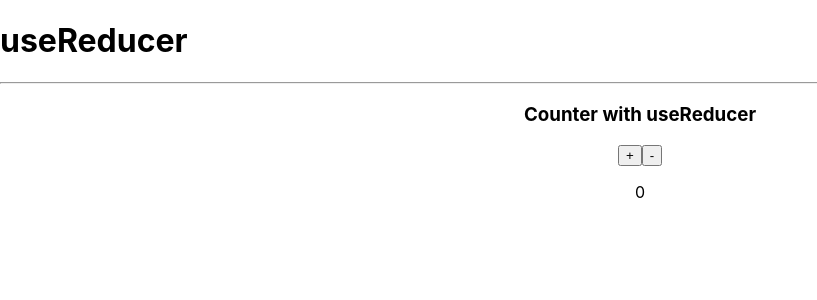
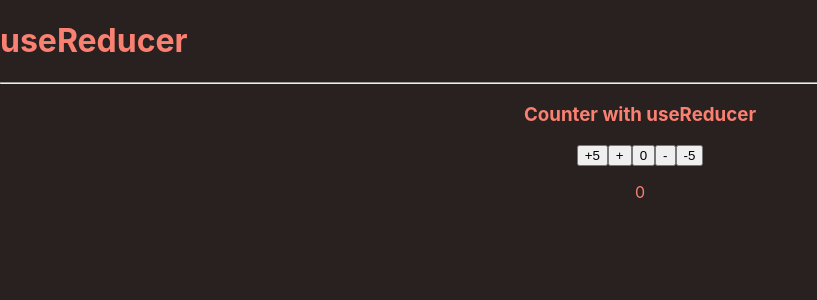
Before and after one commit to garciaarmando/react-practices, a React (Create React App) app in the folder 05-use-reducer/: page / in a window 1280 px wide. Shown: the top 300 px of the page, without its empty margins (0-817 px from the left). Built offline with nearby package versions, Linux system fonts and the light colour scheme.

Commit message:
using the concept of payload on useReducer

```diff
--- a/05-use-reducer/src/components/CounterReducer.js
+++ b/05-use-reducer/src/components/CounterReducer.js
@@ -2,12 +2,27 @@ import { useReducer } from "react";
 
 const initialState = { contador: 0 };
 
+const TYPES = {
+  INCREMENT_5: "INCREMENT_5",
+  INCREMENT: "INCREMENT",
+  RESET: "RESET",
+  DECREMENT: "DECREMENT",
+  DECREMENT_5: "DECREMENT_5",
+};
+
 const reducer = (state, action) => {
   switch (action.type) {
-    case "INCREMENT":
+    case TYPES.INCREMENT_5:
+      return { contador: state.contador + action.payload };
+    case TYPES.INCREMENT:
       return { contador: state.contador + 1 };
-    case "DECREMENT":
+    case TYPES.RESET:
+      return initialState;
+    case TYPES.DECREMENT_5:
+      return { contador: state.contador - action.payload };
+    case TYPES.DECREMENT:
       return { contador: state.contador - 1 };
+
     default:
       return state;
   }
@@ -17,13 +32,24 @@ const CounterReducer = () => {
   // const [contador, setContador] = useState(0);
   const [state, dispatch] = useReducer(reducer, initialState);
 
-  const sumar = () => dispatch({ type: "INCREMENT" });
-  const restar = () => dispatch({ type: "DECREMENT" });
+  const sumar5 = () => dispatch({ type: TYPES.INCREMENT_5, payload: 5 });
+
+  const sumar = () => dispatch({ type: TYPES.INCREMENT });
+
+  const reset = () => dispatch({ type: TYPES.RESET });
+
+  const restar = () => dispatch({ type: TYPES.DECREMENT });
+
+  const restar5 = () => dispatch({ type: TYPES.DECREMENT_5, payload: 5 });
+
   return (
     <div style={{ textAlign: "center" }}>
       <h3>Counter with useReducer</h3>
+      <button onClick={sumar5}>+5</button>
       <button onClick={sumar}>+</button>
+      <button onClick={reset}>0</button>
       <button onClick={restar}>-</button>
+      <button onClick={restar5}>-5</button>
       <p>{state.contador}</p>
     </div>
   );
--- a/05-use-reducer/src/index.css
+++ b/05-use-reducer/src/index.css
@@ -1,13 +1,12 @@
 body {
-  margin: 0;
-  font-family: -apple-system, BlinkMacSystemFont, 'Segoe UI', 'Roboto', 'Oxygen',
-    'Ubuntu', 'Cantarell', 'Fira Sans', 'Droid Sans', 'Helvetica Neue',
-    sans-serif;
-  -webkit-font-smoothing: antialiased;
-  -moz-osx-font-smoothing: grayscale;
+    margin: 0;
+    font-family: -apple-system, BlinkMacSystemFont, "Segoe UI", "Roboto", "Oxygen", "Ubuntu", "Cantarell", "Fira Sans", "Droid Sans", "Helvetica Neue", sans-serif;
+    -webkit-font-smoothing: antialiased;
+    -moz-osx-font-smoothing: grayscale;
+    background-color: #292020;
+    color: salmon;
 }
 
 code {
-  font-family: source-code-pro, Menlo, Monaco, Consolas, 'Courier New',
-    monospace;
+    font-family: source-code-pro, Menlo, Monaco, Consolas, "Courier New", monospace;
 }
```
